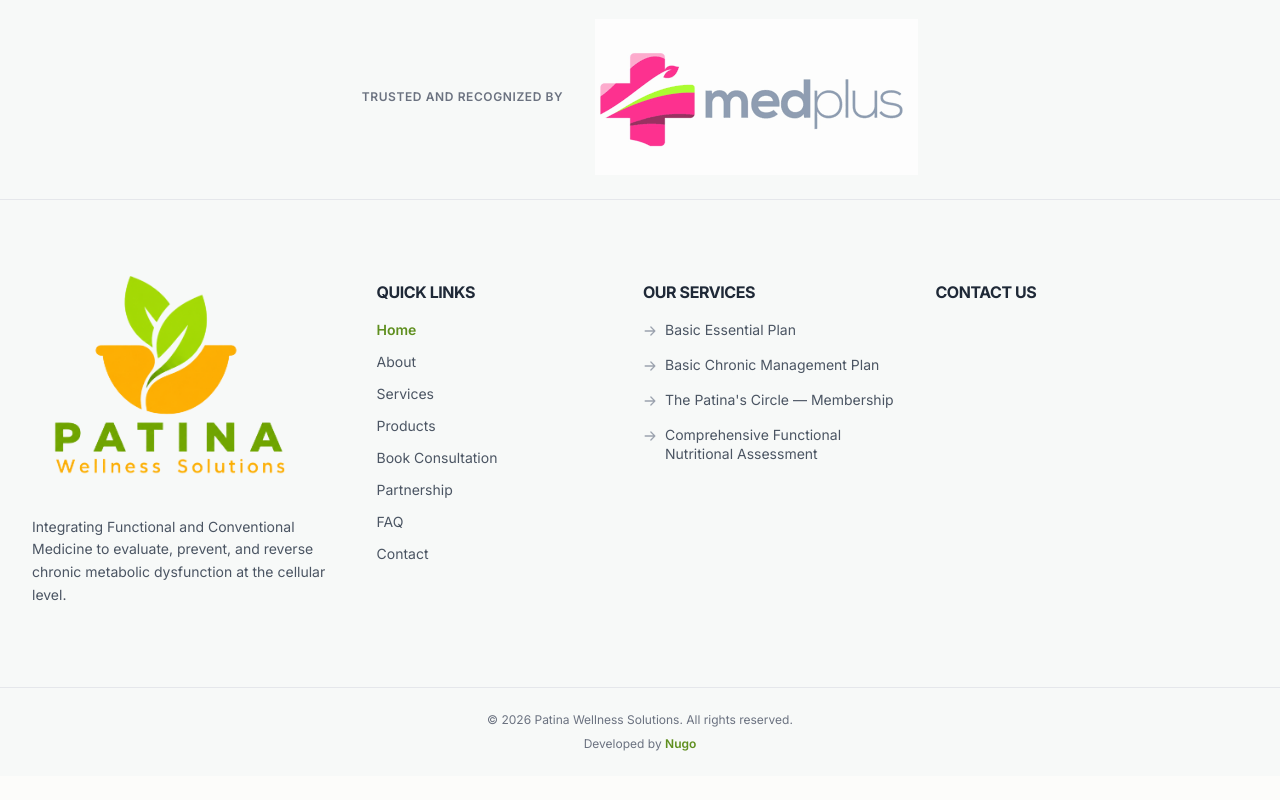
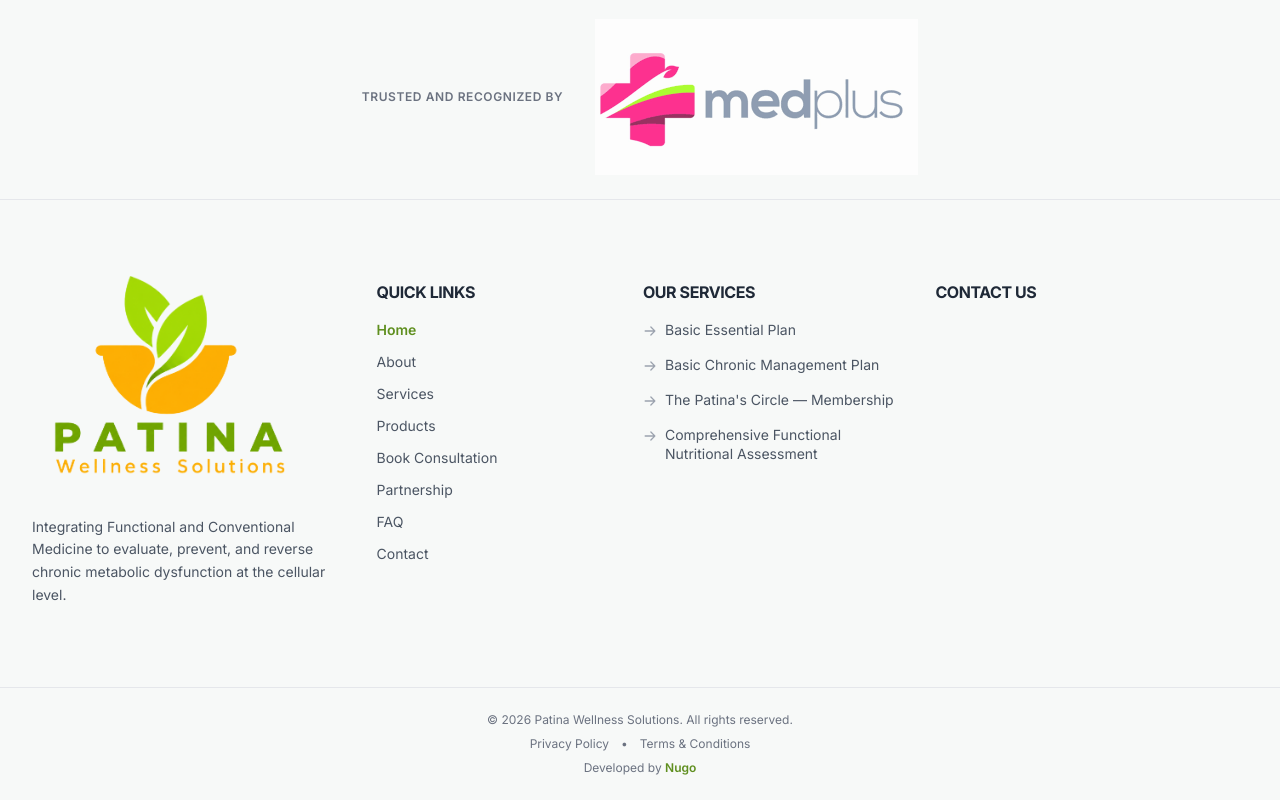
Before and after one commit to precious-umeh/patina_wellness, a Next.js app in the folder frontend/: page / in a window 1280 px wide. Shown: the part 6523-7323 px from the top of the page. Before the commit the page ends 7299 px from the top, so only its background shows below. Built offline with nearby package versions, Linux system fonts and the light colour scheme; no server answers.

Commit message:
add terms and privacy links

```diff
--- a/frontend/src/app/components/layout/Footer.js
+++ b/frontend/src/app/components/layout/Footer.js
@@ -190,6 +190,24 @@ function Footer() {
             rights reserved.
           </p>
 
+          <div className="flex items-center gap-3">
+            <Link
+              href="/privacy"
+              className="hover:text-primary-dark transition-colors duration-200"
+            >
+              Privacy Policy
+            </Link>
+
+            <span aria-hidden="true">•</span>
+
+            <Link
+              href="/terms"
+              className="hover:text-primary-dark transition-colors duration-200"
+            >
+              Terms & Conditions
+            </Link>
+          </div>
+
           <p>
             Developed by{" "}
             <a
```
